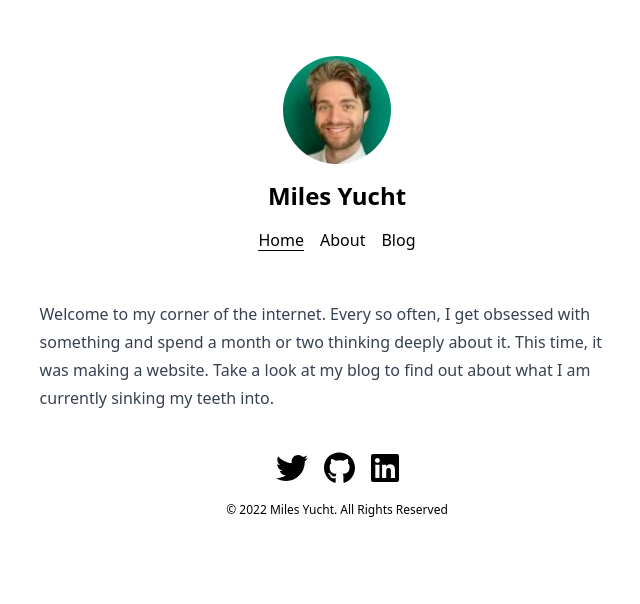
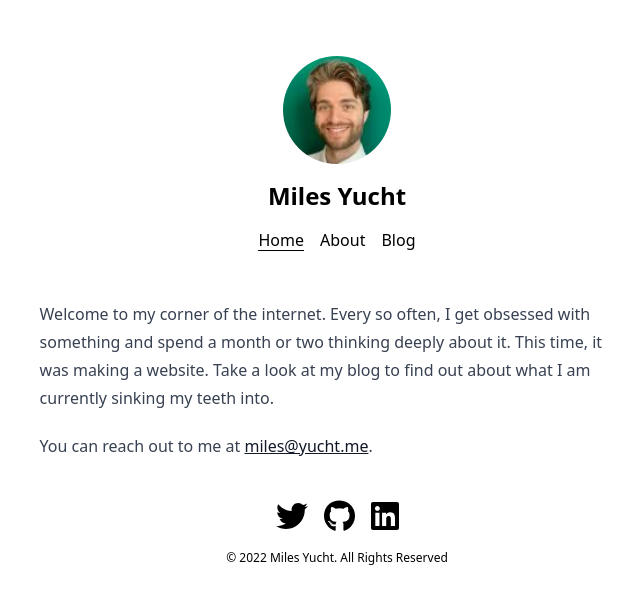
Before and after one commit to mgyucht/nextjs-blog, a Next.js app: page / in a window 1280 px wide. Shown: the top 604 px of the page, without its empty margins (303-943 px from the left). Built offline with nearby package versions, Linux system fonts and the light colour scheme.

Commit message:
Add email contact (#7)

```diff
--- a/pages/index.tsx
+++ b/pages/index.tsx
@@ -13,10 +13,16 @@ export default function Home() {
       </Head>
 
       <section className="prose">
-        Welcome to my corner of the internet. Every so often, I get obsessed
-        with something and spend a month or two thinking deeply about it. This
-        time, it was making a website. Take a look at my blog to find out about
-        what I am currently sinking my teeth into.
+        <p>
+          Welcome to my corner of the internet. Every so often, I get obsessed
+          with something and spend a month or two thinking deeply about it. This
+          time, it was making a website. Take a look at my blog to find out
+          about what I am currently sinking my teeth into.
+        </p>
+        <p>
+          You can reach out to me at{" "}
+          <a href="mailto:miles@yucht.me">miles@yucht.me</a>.
+        </p>
       </section>
     </Layout>
   );
```
